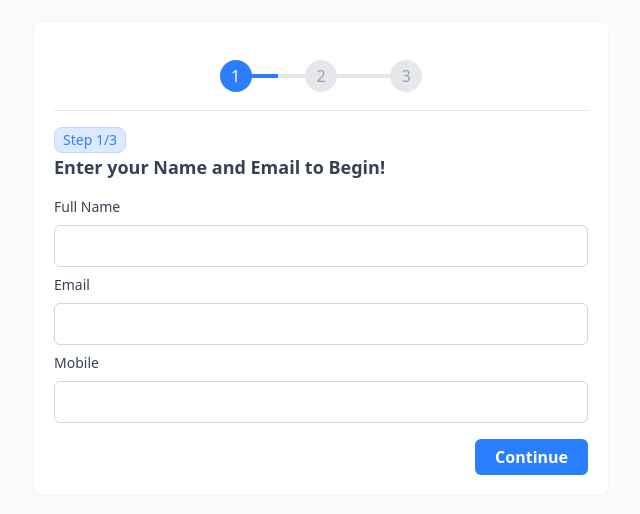
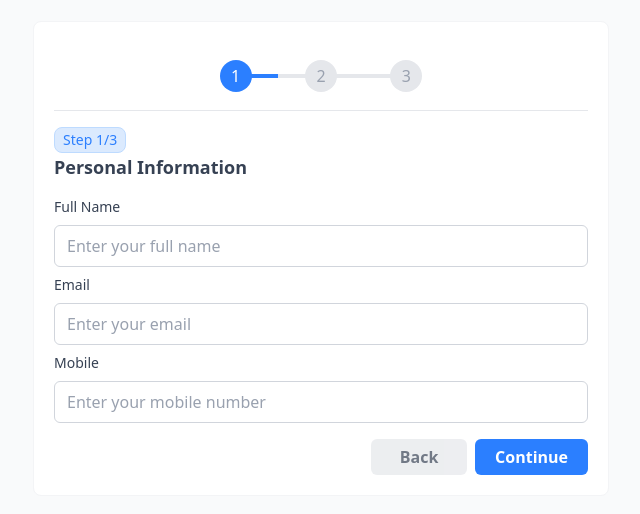
Before and after one commit to monishatBaishnab/multi-step-form, a Next.js app: page / in a window 1280 px wide. Shown: the part 142-656 px from the top of the page, without its empty margins (319-959 px from the left). Built offline with nearby package versions, Linux system fonts and the light colour scheme.

Commit message:
Added fild validation in the form and complete the steps functionality,

```diff
--- /dev/null
+++ b/src/app/(auth)/_components/FormFooter.tsx
@@ -0,0 +1,60 @@
+import Button from "@/components/ui/Button";
+import React, { Dispatch, SetStateAction } from "react";
+import { useFormContext } from "react-hook-form";
+
+const FormFooter = ({
+  currentStep,
+  steps,
+  setCurrentStep,
+}: {
+  currentStep: number;
+  steps: number[];
+  setCurrentStep: Dispatch<SetStateAction<number>>;
+}) => {
+  const { trigger } = useFormContext(); // Access formState and trigger validation
+
+  const handleNext = async () => {
+    // Trigger validation for the current step before moving to the next step
+    const isValid = await trigger(); // This will trigger validation for all fields
+    if (isValid) {
+      if (currentStep < steps.length && currentStep !== steps?.length) {
+        setTimeout(() => {
+          setCurrentStep((prev) => prev + 1); // Move to next step if no errors
+        }, 50);
+      }
+    } else {
+      // You can handle invalid form behavior here, like showing a message or doing something else
+      console.log("Validation failed. Cannot proceed to the next step.");
+    }
+  };
+
+  const handleBack = () => {
+    if (currentStep > 1) {
+      setCurrentStep((prev) => prev - 1);
+    }
+  };
+
+  return (
+    <div className="flex items-center justify-end gap-2">
+      <Button
+        variant="secondary"
+        onClick={handleBack}
+        disabled={currentStep === 1}
+      >
+        Back
+      </Button>
+
+      {currentStep < steps?.length ? (
+        <Button type={"button"} variant="primary" onClick={handleNext}>
+          Continue
+        </Button>
+      ) : (
+        <Button type={"submit"} variant="primary">
+          Submit
+        </Button>
+      )}
+    </div>
+  );
+};
+
+export default FormFooter;
--- /dev/null
+++ b/src/app/(auth)/_config/schemas.ts
@@ -0,0 +1,52 @@
+/* eslint-disable @typescript-eslint/no-explicit-any */
+import { z } from "zod";
+
+// Step 1 schema
+const step1Schema = z.object({
+  name: z
+    .string()
+    .min(1, "Full name is required")
+    .max(100, "Name must be under 100 characters"),
+  email: z.string().email("Invalid email address").min(1, "Email is required"),
+  mobile: z
+    .string()
+    .regex(/^\+?[1-9]\d{1,14}$/, "Invalid mobile number")
+    .min(1, "Mobile is required"),
+});
+
+// Step 2 schema
+const step2Schema = z.object({
+  street_address: z.string().min(1, "Street address is required"),
+  city: z.string().min(1, "City is required"),
+  zip_code: z
+    .string()
+    .min(1, "Zip code is required")
+    .regex(/^\d{5}$/, "Invalid zip code"),
+});
+
+// Step 3 schema
+const step3Schema = z
+  .object({
+    user_name: z
+      .string()
+      .min(1, "Username is required")
+      .max(30, "Username must be under 30 characters"),
+    password: z
+      .string()
+      .min(8, "Password must be at least 8 characters")
+      .max(50, "Password must be under 50 characters"),
+    confirm_password: z
+      .string()
+      .min(8, "Confirm Password must be at least 8 characters")
+      .max(50, "Confirm Password must be under 50 characters"),
+  })
+  .refine((data) => data.password === data.confirm_password, {
+    message: "Passwords do not match",
+    path: ["confirm_password"],
+  });
+
+export const validationSchemas: Record<number, any> = {
+  1: step1Schema,
+  2: step2Schema,
+  3: step3Schema,
+};
--- a/src/app/(auth)/page.tsx
+++ b/src/app/(auth)/page.tsx
@@ -5,27 +5,25 @@ import Input from "@/components/form/Input";
 import { FieldValues } from "react-hook-form";
 import Stepper from "./_components/Stepper";
 import { useState } from "react";
-import Button from "@/components/ui/Button";
+import PasswordInput from "@/components/form/PasswordInput";
+import { validationSchemas } from "./_config/schemas";
+import { zodResolver } from "@hookform/resolvers/zod";
+import FormFooter from "./_components/FormFooter";
 
 const Home = () => {
   const [currentStep, setCurrentStep] = useState(1);
   const steps = [1, 2, 3];
+  const stepsTitle = [
+    "Personal Information",
+    "Address Details",
+    "Account Setup",
+  ];
 
   const handleSubmit = (data: FieldValues) => {
     console.log(data);
   };
 
-  const handleNext = () => {
-    if (currentStep < steps.length && currentStep !== steps?.length) {
-      setCurrentStep((prev) => prev + 1);
-    }
-  };
-
-  const handleBack = () => {
-    if (currentStep > 1) {
-      setCurrentStep((prev) => prev - 1);
-    }
-  };
+  const schema = validationSchemas[currentStep];
 
   return (
     <div className="bg-gray-50 h-screen w-full flex items-center justify-center">
@@ -35,38 +33,75 @@ const Home = () => {
         </div>
         <div>
           <div className="text-blue-500 text-sm bg-blue-100 inline-block px-2 py-0.5 rounded-lg border border-blue-200">
-            Step 1/3
+            Step {currentStep}/{steps.length}
           </div>
           <h4 className="text-lg font-semibold text-gray-700">
-            Enter your Name and Email to Begin!
+            {stepsTitle[currentStep - 1]}
           </h4>
         </div>
-        <Form onSubmit={handleSubmit}>
+        <Form onSubmit={handleSubmit} resolver={zodResolver(schema)}>
           <div className="space-y-4">
             <div className="space-y-2">
-              <Input label="Full Name" name="full_name" />
-              <Input label="Email" name="email" />
-              <Input label="Mobile" name="mobile" />
+              {currentStep === 1 && (
+                <>
+                  <Input
+                    label="Full Name"
+                    name="name"
+                    placeholder="Enter your full name"
+                  />
+                  <Input
+                    label="Email"
+                    name="email"
+                    placeholder="Enter your email"
+                  />
+                  <Input
+                    label="Mobile"
+                    name="mobile"
+                    placeholder="Enter your mobile number"
+                  />
+                </>
+              )}
+              {currentStep === 2 && (
+                <>
+                  <Input
+                    label="Street Address"
+                    name="street_address"
+                    placeholder="Enter your street address"
+                  />
+                  <Input
+                    label="City"
+                    name="city"
+                    placeholder="Enter your city"
+                  />
+                  <Input
+                    label="Zip Code"
+                    name="zip_code"
+                    placeholder="Enter your zip code"
+                  />
+                </>
+              )}
+              {currentStep === 3 && (
+                <>
+                  <Input
+                    label="Username"
+                    name="user_name"
+                    placeholder="Choose a username"
+                  />
+                  <PasswordInput
+                    label="Password"
+                    name="password"
+                    placeholder="Enter your password"
+                  />
+                  <PasswordInput
+                    label="Confirm Password"
+                    name="confirm_password"
+                    placeholder="Confirm your password"
+                  />
+                </>
+              )}
             </div>
 
-            <div className="flex items-center justify-end gap-2">
-              {currentStep !== 1 && (
-                <Button
-                  variant="secondary"
-                  onClick={handleBack}
-                  disabled={currentStep === 1}
-                >
-                  Back
-                </Button>
-              )}
-              <Button
-                type={currentStep === steps?.length ? "submit" : "button"}
-                variant="primary"
-                onClick={handleNext}
-              >
-                {currentStep === steps?.length ? "Submit" : "Continue"}
-              </Button>
-            </div>
+           <FormFooter currentStep={currentStep} setCurrentStep={setCurrentStep} steps={steps} />
           </div>
         </Form>
       </div>
--- a/src/components/form/Input.tsx
+++ b/src/components/form/Input.tsx
@@ -52,8 +52,11 @@ const Input = ({
           <div className="relative">
             <input
               {...field}
-              value={field.value}
-              onChange={(e) => field.onChange(e)}
+              value={field.value ? field.value : ""}
+              onChange={(e) => {
+                field.onChange(e);
+                trigger(name);
+              }}
               id={name}
               type={type}
               hidden={hidden}
@@ -63,14 +66,17 @@ const Input = ({
               autoFocus={autoFocus}
               autoComplete="off"
               onFocus={() => setIsFocused(true)}
-              onBlur={() => setIsFocused(false)}
+              onBlur={() => {
+                setIsFocused(false);
+                trigger(name);
+              }}
               className={`
                 w-full px-3 py-2 border rounded-md
                 transition-all duration-200 ease-in-out
                 outline-none focus:outline-none
                 ${
                   error
-                    ? "border-red-500 focus:ring-2 focus:ring-red-500"
+                    ? "border-red-500 focus:ring-2 focus:ring-red-300 focus:ring-offset-1"
                     : "border-gray-300 focus:border-blue-500 focus:ring-2 focus:ring-blue-500 focus:ring-offset-1"
                 }
                 ${
@@ -101,7 +107,7 @@ const Input = ({
           </div>
 
           {/* Error or Success Message */}
-          {error?.message ? (
+          {error ? (
             <p className="mt-1 text-sm text-red-500">{error.message}</p>
           ) : successMessage ? (
             <p className="mt-1 text-sm text-green-500">{successMessage}</p>
--- a/src/components/form/PasswordInput.tsx
+++ b/src/components/form/PasswordInput.tsx
@@ -1,6 +1,6 @@
 import { useState } from "react";
 import { Controller, useFormContext } from "react-hook-form";
-import { X, Info, Eye, EyeOff } from "lucide-react";
+import { Eye, EyeOff } from "lucide-react";
 
 export type PasswordInputProps = {
   label?: string;
@@ -22,13 +22,10 @@ const PasswordInput = ({
   disabled = false,
   hidden = false,
   autoFocus = false,
-  clearable = true,
   successMessage,
 }: PasswordInputProps) => {
   // Accessing form context from react-hook-form
-  const { control, setValue, trigger } = useFormContext();
-
-  const [isFocused, setIsFocused] = useState(false);
+  const { control, trigger } = useFormContext();
   const [showPassword, setShowPassword] = useState(false);
 
   const togglePasswordVisibility = () => {
@@ -56,6 +53,14 @@ const PasswordInput = ({
             <input
               {...field}
               id={name}
+              value={field.value ? field.value : ""}
+              onChange={(e) => {
+                field.onChange(e);
+                trigger(name);
+              }}
+              onBlur={() => {
+                trigger(name);
+              }}
               type={showPassword ? "text" : "password"}
               hidden={hidden}
               disabled={disabled}
@@ -63,15 +68,13 @@ const PasswordInput = ({
               placeholder={placeholder}
               autoFocus={autoFocus}
               autoComplete="new-password"
-              onFocus={() => setIsFocused(true)}
-              onBlur={() => setIsFocused(false)}
               className={`
                 w-full px-3 py-2 border rounded-md pr-12
                 transition-all duration-200 ease-in-out
                 outline-none focus:outline-none
                 ${
                   error
-                    ? "border-red-500 focus:ring-2 focus:ring-red-500"
+                    ? "border-red-500 focus:ring-2 focus:ring-red-300 focus:ring-offset-1"
                     : "border-gray-300 focus:border-blue-500 focus:ring-2 focus:ring-blue-200"
                 }
                 ${
@@ -90,7 +93,7 @@ const PasswordInput = ({
                 <button
                   type="button"
                   onClick={togglePasswordVisibility}
-                  className="text-gray-500 hover:text-gray-700 focus:outline-none"
+                  className="text-gray-500 hover:text-gray-700 focus:outline-none cursor-pointer"
                   aria-label={showPassword ? "Hide password" : "Show password"}
                 >
                   {showPassword ? (
@@ -99,23 +102,6 @@ const PasswordInput = ({
                     <Eye className="w-5 h-5" />
                   )}
                 </button>
-              )}
-
-              {/* Clear input or error icon */}
-              {(clearable || error) && (
-                <>
-                  {error ? (
-                    <Info className="w-5 h-5 text-red-500" />
-                  ) : field.value && isFocused ? (
-                    <X
-                      onClick={() => {
-                        setValue(name, "");
-                        trigger(name);
-                      }}
-                      className="w-5 h-5 text-gray-400 cursor-pointer hover:text-gray-600"
-                    />
-                  ) : null}
-                </>
               )}
             </div>
           </div>
--- a/src/components/ui/Button.tsx
+++ b/src/components/ui/Button.tsx
@@ -19,7 +19,7 @@ const Button = ({
     <button
       className={clsx(
         "outline-none cursor-pointer flex items-center gap-2 justify-center min-w-24 px-5 py-1.5 rounded-md font-semibold transition-colors duration-200",
-        "active:translate-y-[1px]",
+        "active:not-disabled:translate-y-[1px] disabled:opacity-70 disabled:cursor-auto",
         variant === "primary" && "bg-blue-500 text-white hover:bg-blue-600/90",
         variant === "secondary" &&
           "bg-gray-200 text-gray-700 hover:bg-gray-300/80",
```
Also changed, not shown: src/app/(auth)/_config/schema.ts (deleted, +0 -29 lines), src/app/(auth)/_components/Stepper.tsx (indentation only).
